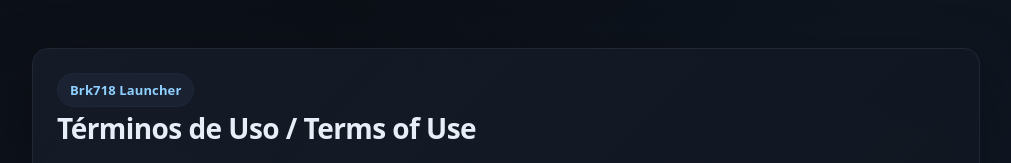
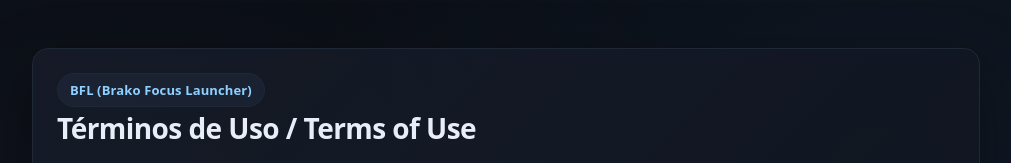
Before and after one commit to waar19/brk718-terms, a plain HTML site: page index.html in a window 1280 px wide. Shown: the top 163 px of the page, without its empty margins (134-1145 px from the left). Drawn offline with Linux system fonts and the light colour scheme.

Commit message:
Update badge text to reflect new branding for Brako Focus Launcher

```diff
--- a/index.html
+++ b/index.html
@@ -201,7 +201,7 @@
     <header>
         <main>
             <div class="hero-card">
-                <div class="badge">Brk718 Launcher</div>
+                <div class="badge">BFL (Brako Focus Launcher)</div>
                 <h1>Términos de Uso / Terms of Use</h1>
                 <div class="meta-grid">
                     <div><strong>Desarrollador:</strong> Brk718</div>
```
